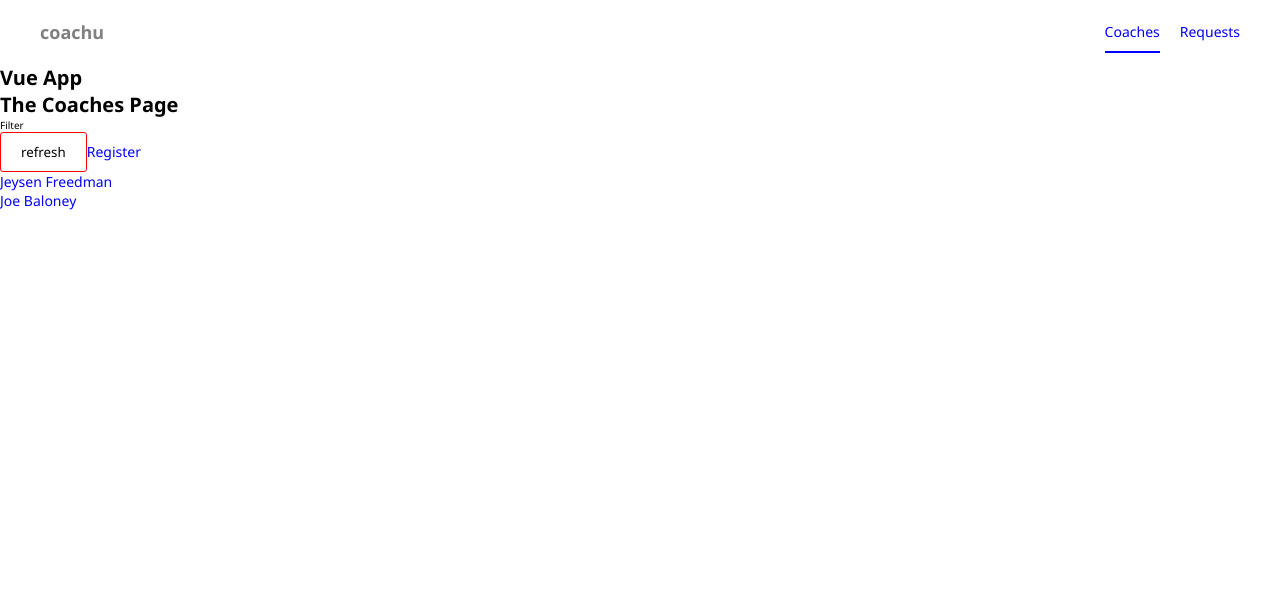
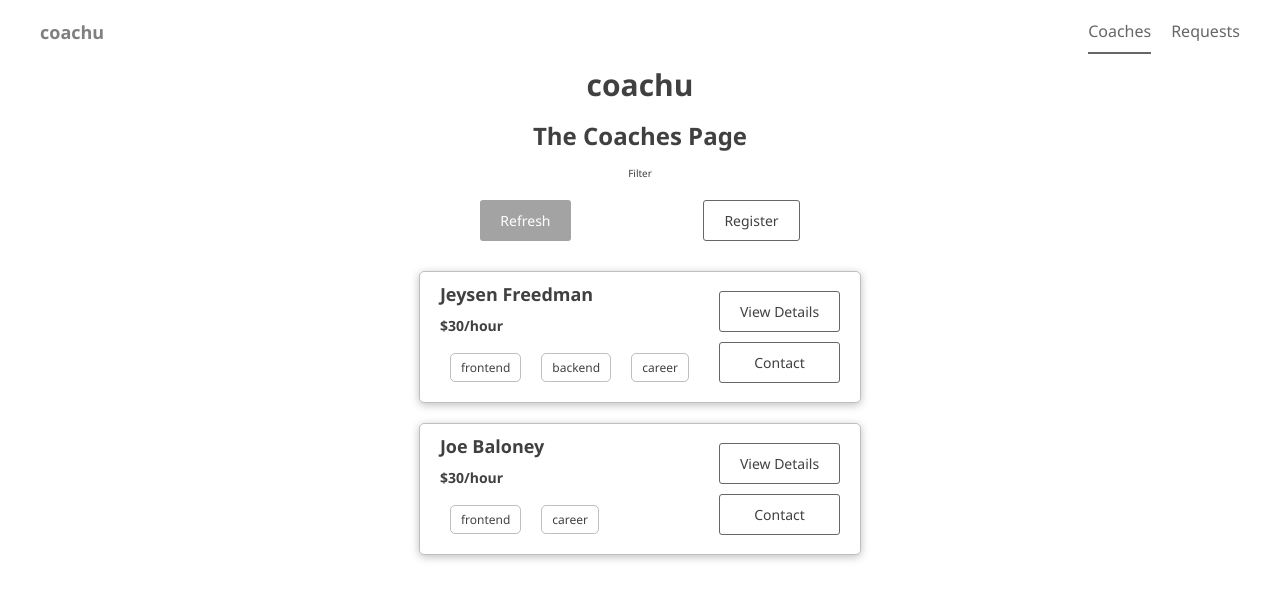
Before and after one commit to jeyeverett/coachu, a Vue app: page /coaches in a window 1280 px wide. Shown: the top 600 px of the page. Built offline with nearby package versions, Linux system fonts and the light colour scheme.

Commit message:
add BaseBadge, BaseCard, and coaches/CoachItem.vue

```diff
--- a/src/App.vue
+++ b/src/App.vue
@@ -1,7 +1,7 @@
 <template>
+  <the-header></the-header>
   <main>
-    <the-header></the-header>
-    <h1>Vue App</h1>
+    <h1 style="fontSize: 3rem;">coachu</h1>
     <router-view></router-view>
   </main>
 </template>
@@ -33,6 +33,13 @@ html {
 
 body {
   font-family: 'Segoe UI', Tahoma, Geneva, Verdana, sans-serif;
+  color: $color-black;
+}
+
+main {
+  display: flex;
+  flex-direction: column;
+  align-items: center;
 }
 
 li {
@@ -41,10 +48,30 @@ li {
 
 a {
   text-decoration: none;
-  color: blue;
-  font-size: 1.4rem;
+  color: $color-primary;
+  transition: $transition-all;
   &:hover {
-    color: $color-secondary;
+    color: $color-primary-dark;
   }
 }
+
+h1 {
+  font-size: 2.4rem;
+  margin-bottom: 1.4rem;
+}
+
+h2 {
+  font-size: 2rem;
+  margin-bottom: 1.2rem;
+}
+
+h3 {
+  font-size: 1.8rem;
+  margin-bottom: 1rem;
+}
+
+h4 {
+  font-size: 1.4rem;
+  margin-bottom: 0.8rem;
+}
 </style>
--- /dev/null
+++ b/src/components/base/BaseBadge.vue
@@ -0,0 +1,17 @@
+<template>
+  <span class="badge">
+    <slot />
+  </span>
+</template>
+
+<style lang="scss" scoped>
+@import '/src/variables.scss';
+
+.badge {
+  padding: 0.5rem 1rem;
+  margin: 1rem;
+  border: $border;
+  border-radius: $border-radius;
+  font-size: 1.2rem;
+}
+</style>
--- a/src/components/base/BaseButton.vue
+++ b/src/components/base/BaseButton.vue
@@ -1,25 +1,47 @@
 <template>
-  <button>
-    {{ title }}
+  <button v-if="!link" :class="mode">
+    <slot />
   </button>
+  <router-link :to="to" v-else :class="mode">
+    <slot />
+  </router-link>
 </template>
 
 <script>
 export default {
-  props: ['title']
+  props: ['link', 'to', 'mode']
 };
 </script>
 
 <style lang="scss" scoped>
 @import 'src/variables.scss';
 
-button {
+button,
+a {
+  font-size: 1.4rem;
+  color: $color-black;
   font-family: inherit;
   border: none;
   background-color: transparent;
   padding: 1rem 2rem;
-  border: 1px solid $color-secondary;
+  border: 1px solid $color-primary;
   border-radius: 3px;
   cursor: pointer;
+  text-align: center;
+  transition: $transition-all;
+
+  &:hover {
+    background-color: $color-primary;
+    color: white;
+  }
+}
+
+.ghost {
+  border: none;
+  color: white;
+  background-color: rgba($color-primary, 0.6);
+}
+
+.outline {
 }
 </style>
--- /dev/null
+++ b/src/components/base/BaseCard.vue
@@ -0,0 +1,21 @@
+<template>
+  <div class="card">
+    <slot />
+  </div>
+</template>
+
+<style lang="scss" scoped>
+@import 'src/variables.scss';
+
+.card {
+  border: $border;
+  border-radius: $border-radius;
+  box-shadow: $box-shadow;
+  display: flex;
+  justify-content: center;
+  align-items: center;
+  margin: 1rem;
+  width: 100%;
+  max-width: 60rem;
+}
+</style>
--- /dev/null
+++ b/src/components/coaches/CoachItem.vue
@@ -0,0 +1,61 @@
+<template>
+  <base-card>
+    <li>
+      <section>
+        <h3>{{ fullName }}</h3>
+        <h4>${{ hourlyRate }}/hour</h4>
+        <div class="badges">
+          <base-badge v-for="area in areas" :key="area">{{ area }}</base-badge>
+        </div>
+      </section>
+      <div class="actions">
+        <base-button :to="detailsLink" style="marginBottom: 1rem;" :link="true">
+          View Details
+        </base-button>
+        <base-button :to="contactLink" :link="true">
+          Contact
+        </base-button>
+      </div>
+    </li>
+  </base-card>
+</template>
+
+<script>
+export default {
+  props: ['firstName', 'lastName', 'id', 'hourlyRate', 'areas'],
+  computed: {
+    fullName() {
+      return this.firstName + ' ' + this.lastName;
+    },
+    detailsLink() {
+      return { name: 'coach', params: { coachId: this.id } };
+    },
+    contactLink() {
+      return { name: 'contact', params: { coachId: this.id } };
+    }
+  }
+};
+</script>
+
+<style lang="scss" scoped>
+li {
+  width: 100%;
+  padding: 1rem 2rem;
+  display: flex;
+  justify-content: space-between;
+  align-items: center;
+}
+section {
+  max-width: 75%;
+}
+
+.badges {
+  display: flex;
+  flex-wrap: wrap;
+}
+
+.actions {
+  display: flex;
+  flex-direction: column;
+}
+</style>
--- a/src/components/layout/TheHeader.vue
+++ b/src/components/layout/TheHeader.vue
@@ -17,6 +17,8 @@
 </template>
 
 <style lang="scss" scoped>
+@import 'src/variables.scss';
+
 header {
   padding: 2rem 4rem;
 }
@@ -40,7 +42,12 @@ li {
 
 a.router-link-active {
   padding-bottom: 1rem;
-  border-bottom: 2px solid blue;
+  border-bottom: 2px solid $color-primary;
+  transition: $transition-all;
+
+  &:hover {
+    border-bottom: 2px solid $color-primary-dark;
+  }
 }
 
 .logo {
--- a/src/main.js
+++ b/src/main.js
@@ -2,12 +2,16 @@ import { createApp } from 'vue';
 
 import App from './App';
 import BaseButton from './components/base/BaseButton';
+import BaseCard from './components/base/BaseCard';
+import BaseBadge from './components/base/BaseBadge';
 import router from './router';
 import store from './store/store';
 
 const app = createApp(App);
 
 app.component('base-button', BaseButton);
+app.component('base-card', BaseCard);
+app.component('base-badge', BaseBadge);
 
 app.use(router);
 app.use(store);
--- a/src/pages/coaches/CoachDetails.vue
+++ b/src/pages/coaches/CoachDetails.vue
@@ -1,5 +1,12 @@
 <template>
-  <h1>Coach Details</h1>
-  <router-view></router-view>
-  <router-link :to="this.$route.path + '/contact'">Contact</router-link>
+  <section>
+    <h1>Coach Details</h1>
+    <router-view></router-view>
+  </section>
 </template>
+
+<style lang="scss" scoped>
+section {
+  border: 1px solid black;
+}
+</style>
--- a/src/pages/coaches/CoachList.vue
+++ b/src/pages/coaches/CoachList.vue
@@ -7,14 +7,12 @@
     Filter
   </section>
   <section>
-    <base-button title="refresh" />
-    <router-link to="/register">Register</router-link>
+    <div class="actions">
+      <base-button mode="ghost" style="marginRight: 1rem;">Refresh</base-button>
+      <base-button to="/register" :link="true">Register</base-button>
+    </div>
     <ul v-if="hasCoaches">
-      <li v-for="coach in getCoaches" :key="coach.id">
-        <router-link :to="'/coaches/' + coach.id"
-          >{{ coach.firstName }} {{ coach.lastName }}</router-link
-        >
-      </li>
+      <coach-item v-for="coach in getCoaches" :key="coach.id" v-bind="coach" />
     </ul>
     <h3 v-else>No coaches found.</h3>
   </section>
@@ -22,9 +20,28 @@
 
 <script>
 import { mapGetters } from 'vuex';
+import CoachItem from '../../components/coaches/CoachItem.vue';
+
 export default {
+  components: {
+    CoachItem
+  },
   computed: {
     ...mapGetters('coaches', ['getCoaches', 'hasCoaches'])
   }
 };
 </script>
+
+<style lang="scss" scoped>
+ul {
+  display: flex;
+  flex-direction: column;
+  align-items: center;
+}
+
+.actions {
+  display: flex;
+  justify-content: space-around;
+  margin: 2rem 0;
+}
+</style>
--- a/src/router.js
+++ b/src/router.js
@@ -17,10 +17,12 @@ const router = createRouter({
       component: CoachList,
       children: [
         {
+          name: 'coach',
           path: ':coachId',
           component: CoachDetails,
           children: [
             {
+              name: 'contact',
               path: 'contact',
               component: CoachContact
             }
--- a/src/variables.scss
+++ b/src/variables.scss
@@ -1,2 +1,13 @@
-$color-primary: blue;
-$color-secondary: red;
+$color-primary-light: rgb(153, 153, 153);
+$color-primary: rgb(102, 102, 102);
+$color-primary-dark: rgb(51, 51, 51);
+
+$color-black-light: rgba(0, 0, 0, 0.25);
+$color-black: rgba(0, 0, 0, 0.75);
+$color-black-dark: rgba(0, 0, 0, 0.9);
+
+$box-shadow: 0 2px 8px $color-black-light;
+$border-radius: 5px;
+$border: 1px solid $color-black-light;
+
+$transition-all: all 0.2s;
```
